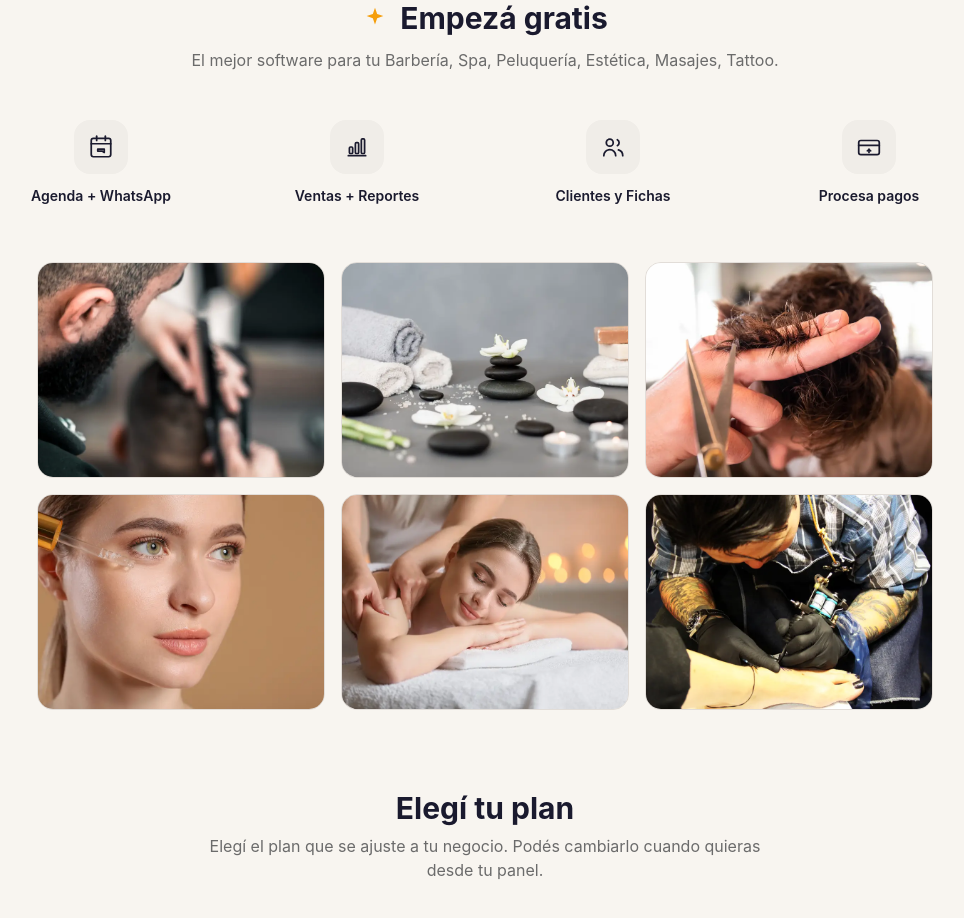
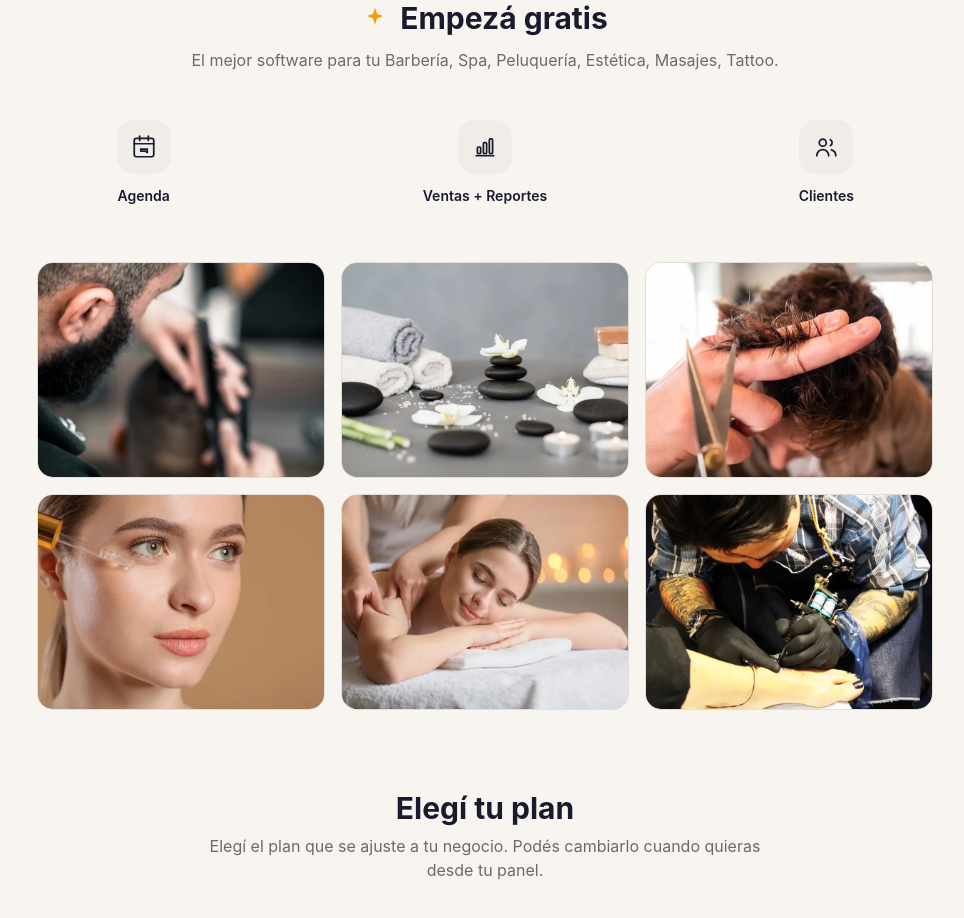
Before and after one commit to Fgarcia2001/Gestion-Turnos-Frontend, a React (Vite) app in the folder P4-TPI/: page / in a window 1280 px wide. Shown: the part 920-1838 px from the top of the page, without its empty margins (155-1119 px from the left). Built offline with nearby package versions, Linux system fonts and the light colour scheme; no server answers.

Commit message:
feat: actualizar traducciones y ajustar íconos en la sección de tipos de negocio

```diff
--- a/P4-TPI/CustomHooks/translations.js
+++ b/P4-TPI/CustomHooks/translations.js
@@ -31,10 +31,9 @@ export const translations = {
     bizEstetica: "Aesthetics",
     bizMasajes: "Massage",
     bizTattoo: "Tattoo",
-    featAgendaWhatsapp: "Booking + WhatsApp",
+    featAgendaWhatsapp: "Booking",
     featSalesReports: "Sales + Reports",
-    featClients: "Clients & Records",
-    featPayments: "Process payments",
+    featClients: "Clients",
     footerDesc: "The simplest way to manage appointments for your business.",
     footerLinksTitle: "Quick links",
     footerContactTitle: "Contact",
@@ -679,10 +678,9 @@ export const translations = {
     bizEstetica: "Estética",
     bizMasajes: "Masajes",
     bizTattoo: "Tattoo",
-    featAgendaWhatsapp: "Agenda + WhatsApp",
+    featAgendaWhatsapp: "Agenda",
     featSalesReports: "Ventas + Reportes",
-    featClients: "Clientes y Fichas",
-    featPayments: "Procesa pagos",
+    featClients: "Clientes",
     footerDesc: "La forma más simple de gestionar turnos para tu negocio.",
     footerLinksTitle: "Enlaces rápidos",
     footerContactTitle: "Contacto",
@@ -976,6 +974,11 @@ export const translations = {
     there: "allí",
     headerSubtitle: "¡Visualizá y controlá tus turnos acá!",
     "Pending reassignment appointments": "Turnos pendientes de reasignar",
+    "Pending reassignment appointments title": "Turnos pendientes de reasignar",
+    "Pending reassignment subtitle": "Elegí un nuevo profesional para cada turno.",
+    "Reassign appointment": "Reasignar turno",
+    "New professional": "Nuevo profesional",
+    "Previous professional": "Profesional anterior",
     "New appointments": "Turnos nuevos",
     "Live updates": "Actualizaciones en vivo",
     "No new appointments": "No hay turnos nuevos",
--- a/P4-TPI/src/Components/ComponentsHome/BusinessTypesSection.jsx
+++ b/P4-TPI/src/Components/ComponentsHome/BusinessTypesSection.jsx
@@ -16,7 +16,7 @@ const RUBROS = [
   { img: tattooImg, key: "bizTattoo" },
 ];
 
-// Íconos de las 4 features (decorativos).
+// Íconos de las 3 features (decorativos).
 const IconSpark = () => (
   <svg xmlns="http://www.w3.org/2000/svg" width="26" height="26" viewBox="0 0 24 24" fill="currentColor">
     <path d="M12 2.5l2 5.7 5.7 2-5.7 2-2 5.7-2-5.7-5.7-2 5.7-2z" />
@@ -37,17 +37,10 @@ const IconClients = () => (
     <circle cx="9" cy="8" r="3.2" /><path d="M3.5 20a5.5 5.5 0 0 1 11 0" /><path d="M16 5.2a3.2 3.2 0 0 1 0 5.6" /><path d="M17 14.7a5.5 5.5 0 0 1 4 5.3" />
   </svg>
 );
-const IconPayments = () => (
-  <svg xmlns="http://www.w3.org/2000/svg" width="26" height="26" viewBox="0 0 24 24" fill="none" stroke="currentColor" strokeWidth="1.6" strokeLinecap="round" strokeLinejoin="round">
-    <rect x="2.5" y="6" width="19" height="13" rx="2" /><line x1="2.5" y1="10.5" x2="21.5" y2="10.5" /><path d="M12 14v3" /><path d="M10.5 15.5A2 2 0 0 1 12 14.8a2 2 0 0 1 1.5.7" />
-  </svg>
-);
-
 const FEATURES = [
   { key: "featAgendaWhatsapp", icon: <IconAgendaWhatsapp /> },
   { key: "featSalesReports", icon: <IconSalesReports /> },
   { key: "featClients", icon: <IconClients /> },
-  { key: "featPayments", icon: <IconPayments /> },
 ];
 
 const BusinessTypesSection = () => {
@@ -65,7 +58,7 @@ const BusinessTypesSection = () => {
         <p className="text-[var(--text-secondary-alt)] max-w-2xl mx-auto">{subtitle}</p>
       </div>
 
-      <div className="grid grid-cols-2 md:grid-cols-4 gap-6 md:gap-8 mb-14">
+      <div className="grid grid-cols-2 md:grid-cols-3 gap-6 md:gap-8 mb-14">
         {FEATURES.map(({ icon, key }) => (
           <div key={key} className="flex flex-col items-center text-center gap-3">
             <div className="bg-[var(--surface-muted)] p-3.5 rounded-2xl text-[var(--text-primary)]">{icon}</div>
```
